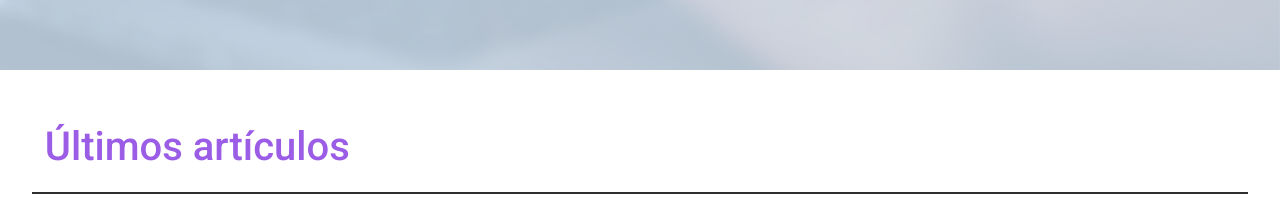
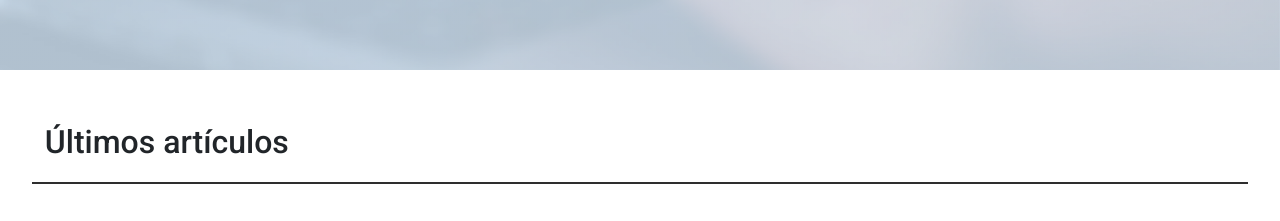
Before and after one commit to Codelens-work/web-codelens, a React (Vite) app: page /blog in a window 1280 px wide. Shown: the part 820-1041 px from the top of the page. Built offline with nearby package versions, Linux system fonts and the light colour scheme.

Commit message:
arreglado el multiple h1 en la apgina de blog

```diff
--- a/src/components/blogCard/LastArticles.jsx
+++ b/src/components/blogCard/LastArticles.jsx
@@ -21,7 +21,7 @@ const LastArticles = ({h1, lang}) => {
   return (
     <div className="main-card-container">
       <div className="title-articles">
-        <h1>{h1}</h1>
+        <h2>{h1}</h2>
       </div>
       <div className="large-card-container">
         <BlogCard
```
